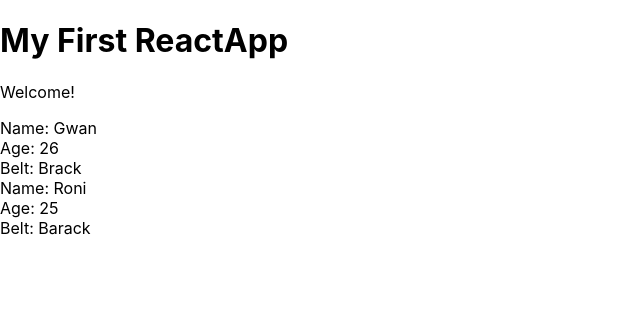
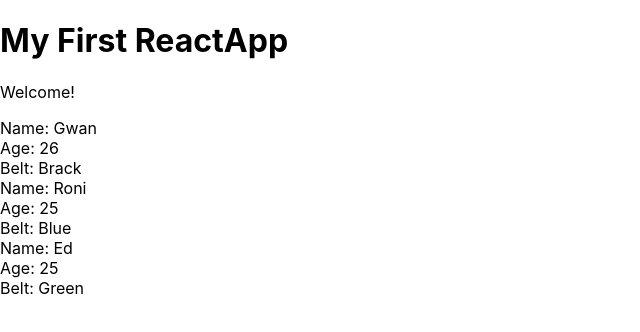
Before and after one commit to singonwan/ReactNinja, a React (Create React App) app in the folder myapp/: page / in a window 1280 px wide. Shown: the top 332 px of the page, without its empty margins (0-640 px from the left). Built offline with nearby package versions, Linux system fonts and the light colour scheme.

Commit message:
finished lesson 14, learned how to output lists of objects, the js map func

```diff
--- a/myapp/src/App.js
+++ b/myapp/src/App.js
@@ -6,13 +6,21 @@ import Ninjas from './Ninjas';
 //state stores local data for a component
 // but props can pass data from parent to child component. props must be strings?
 class App extends Component {
+  //each array item is an object
+  //passing the array as a prop
+  state = {
+    ninjas :[
+      {name: 'Gwan', age: 26,  belt: 'Brack', id: 1 },
+      {name: 'Roni', age: 25,  belt: 'Blue', id: 2 },
+      {name: 'Ed', age: 25,  belt: 'Green', id: 3 }
+    ]
+  }
   render() {
     return (
     <div className="App">
       <h1>My First ReactApp</h1>
       <p>Welcome!</p>
-      <Ninjas name="Gwan" age="26" belt="Brack"/>
-      <Ninjas name="Roni" age="25" belt="Barack"/>
+      <Ninjas ninjas={this.state.ninjas} />
     </div>
     );
   }
--- a/myapp/src/Ninjas.js
+++ b/myapp/src/Ninjas.js
@@ -4,12 +4,23 @@ class Ninjas extends Component{
     render(){
         // console.log(this.props);
         //destructuring, var names must be the same as prop names
-        const { name, age, belt} = this.props;
+        // const { name, age, belt} = this.props;
+        const {ninjas} = this.props; //array is stored
+        //new array full of html elements
+        const ninjaList = ninjas.map(ninja => { //for each ninja we return the following JSX
+            return (
+                //Warning: Each child in a list should have a unique "key" prop. so react can identify which ninja this is for
+                // easier removal or manipulation in the future
+            <div className="ninja" key={ ninja.id }>
+                <div>Name: {ninja.name}</div>
+                <div>Age: {ninja.age}</div>
+                <div>Belt: {ninja.belt}</div>
+            </div>
+            )
+        })
         return(
-            <div className="ninja">
-                <div>Name: {name}</div>
-                <div>Age: {age}</div>
-                <div>Belt: {belt}</div>
+            <div className='ninja-list'>
+                { ninjaList }
             </div>
         )
     }
```
